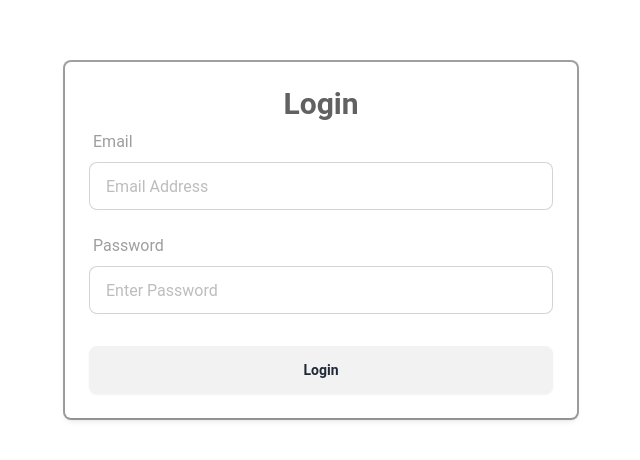
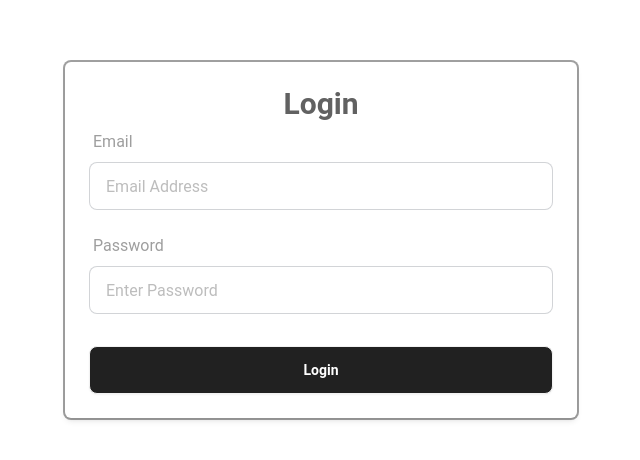
Before and after one commit to SheetalRaghav/new_lms, a React (Vite) app in the folder New-LMS/: page /login in a window 1280 px wide. Shown: the part 160-620 px from the top of the page, without its empty margins (319-959 px from the left). Built offline with nearby package versions, Linux system fonts and the light colour scheme.

Commit message:
ui fixed

```diff
--- a/New-LMS/src/pages/Login.jsx
+++ b/New-LMS/src/pages/Login.jsx
@@ -37,7 +37,7 @@ const Login = () => {
         reverseOrder={false}
       />
             <div className="relative flex flex-col justify-center h-screen overflow-hidden lg:px-10 sm:px-6 px-4 gap-5">
-                <div className="w-full p-6 bg-white rounded-md shadow-md ring-2 ring-gray-800/50 lg:max-w-lg mx-auto">
+                <div className="w-full p-6  rounded-md shadow-md ring-2 ring-gray-800/50 lg:max-w-lg mx-auto">
                     <h1 className="text-3xl font-semibold text-center text-gray-700">Login</h1>
                     <form className="space-y-4" onSubmit={handleSubmit}>
                         <div>
@@ -54,7 +54,7 @@ const Login = () => {
                                 className="w-full input input-bordered" value={login.password} onChange={(e) => { setLogin((prev) => { return { ...prev, password: e.target.value } }) }} />
                         </div>
                         <div>
-                            <button className="btn btn-block mt-4">Login</button>
+                            <button className="btn btn-block mt-4 bg-gray-900 text-white hover:bg-gray-700 transition-all shadow-sm shdaow-gray-300">Login</button>
                         </div>
                     </form>
 
--- a/New-LMS/src/pages/Register.jsx
+++ b/New-LMS/src/pages/Register.jsx
@@ -47,7 +47,7 @@ const Register = () => {
     e.preventDefault();
     axios.post("http://localhost:5000/auth/newuser", register).then((value) => {
       toast.success('User created!')
-      setRegister({ email: "", password: "", name: "",role:'Admin' });
+      setRegister({ email: "", password: "", name: "", role: 'Admin' });
     });
   };
   return (
@@ -59,7 +59,7 @@ const Register = () => {
       <div className="relative flex flex-col justify-center h-screen overflow-hidden gap-5 lg:px-10 sm:px-6 px-4">
         <div className="flex gap-6 justify-center items-center w-full mt-10">
           <button
-            className={`btn btn-outline ${register.role == "Admin" ? "text-gray-900" : ""} `}
+            className={`btn btn-outline ${register.role == "Admin" ? "text-gray-900" : "text-gray-500"} `}
             onClick={() => {
               setRegister((prev) => {
                 return { ...prev, role: "Admin" };
@@ -69,7 +69,7 @@ const Register = () => {
             Admin
           </button>
           <button
-            className={`btn btn-outline ${register.role == "Tutor" ? "text-gray-900" : ""} `}
+            className={`btn btn-outline ${register.role == "Tutor" ? "text-gray-900" : "text-gray-500"} `}
             onClick={() => {
               setRegister((prev) => {
                 return { ...prev, role: "Tutor" };
@@ -79,7 +79,7 @@ const Register = () => {
             Tutor
           </button>
           <button
-            className={`btn btn-outline ${register.role == "Student" ? "text-gray-900" : ""} `}
+            className={`btn btn-outline ${register.role == "Student" ? "text-gray-900" : "text-gray-500"} `}
             onClick={() => {
               setRegister((prev) => {
                 return { ...prev, role: "Student" };
@@ -146,7 +146,7 @@ const Register = () => {
               />
             </div>
             <div>
-              <button className="btn btn-block mt-5">Add</button>
+              <button className="btn btn-block mt-5 bg-gray-900 text-white hover:bg-gray-700 transition-all shadow-sm shdaow-gray-300">Add</button>
             </div>
           </form>
         </div>
--- a/New-LMS/tailwind.config.js
+++ b/New-LMS/tailwind.config.js
@@ -3,6 +3,8 @@ module.exports = withMT({
   content: ["./index.html", "./src/**/*.{vue,js,ts,jsx,tsx}"],
   theme: {
     extend: {},
-  },
+  },daisyui: {
+    themes: false,
+ },
   plugins: [require("daisyui")],
 });
```
Also changed, not shown: New-LMS/src/components/Common/Course.jsx (added).
